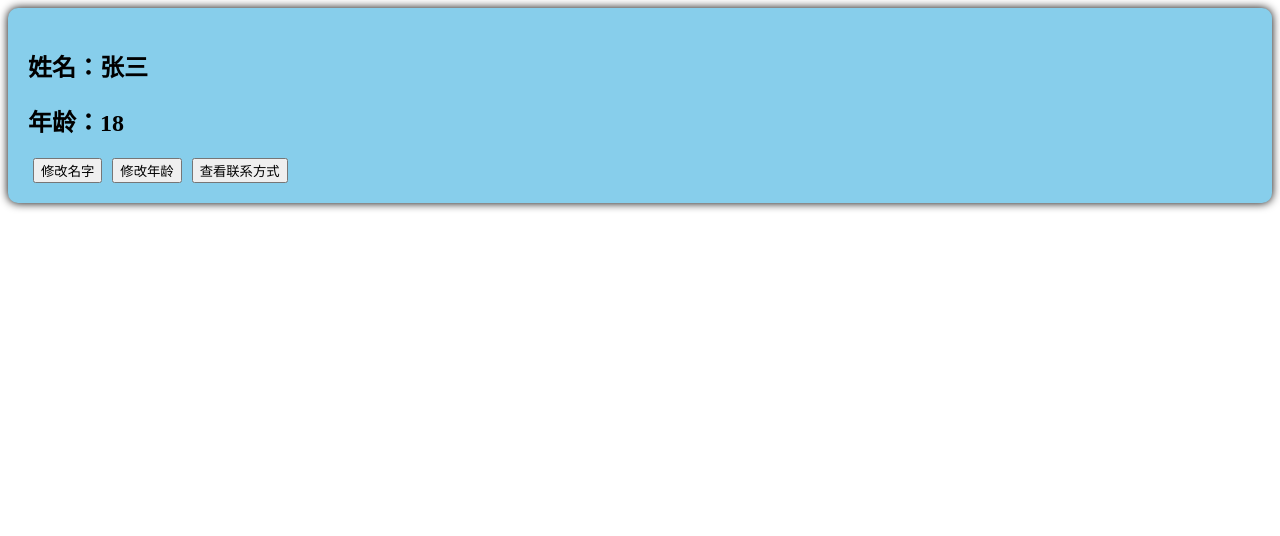
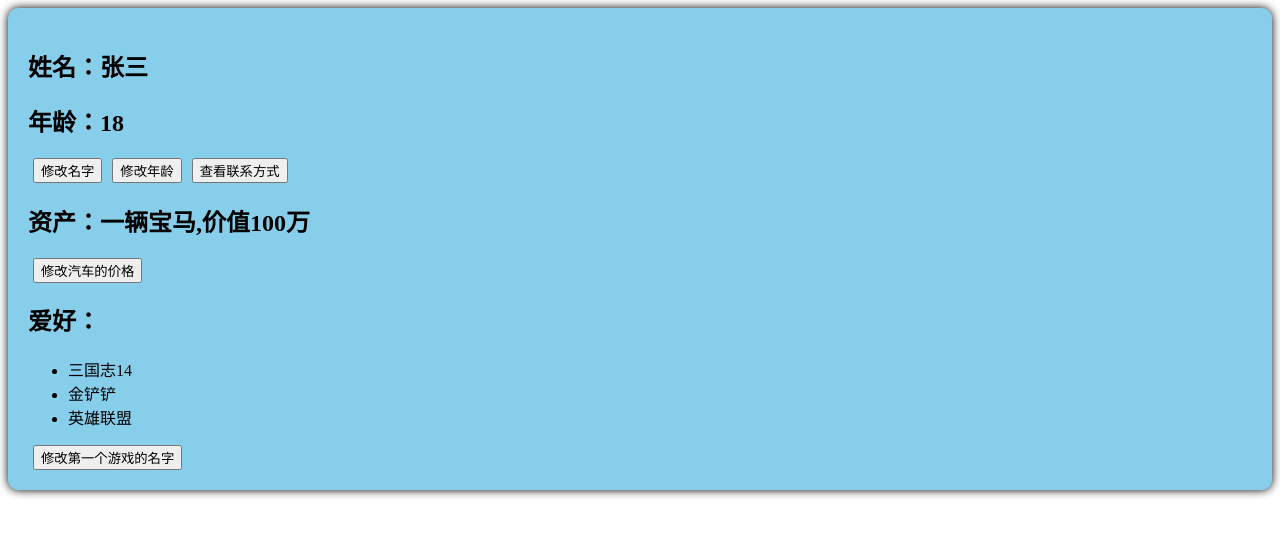
Before and after one commit to iamliyulong/vue3_test, a Vue app: page / in a window 1280 px wide. Shown: the top 536 px of the page. Built offline with nearby package versions, Linux system fonts and the light colour scheme.

Commit message:
reactive创建对象类型的响应数据

```diff
--- a/src/components/Person.vue
+++ b/src/components/Person.vue
@@ -5,15 +5,31 @@
     <button @click="changeName">修改名字</button>
     <button @click="changeAge">修改年龄</button>
     <button @click="showTel">查看联系方式</button>
+    <br>
+    <h2>资产：一辆{{car.brand}},价值{{car.price}}万</h2>
+    <button @click="chagePrice">修改汽车的价格</button>
+    <br>
+    <h2>爱好：</h2>
+    <ul>
+      <li v-for="g in games" :key="g.id">{{g.name}}</li>
+    </ul>
+    <button @click="changeFirstGame">修改第一个游戏的名字</button>
   </div>
 </template>
 
 <script lang="ts" setup name="Person">
   import { ref } from 'vue';
+  import { reactive } from 'vue';
 
   let name = ref('张三')
   let age = ref(18)
   let tel = '13888888888'
+  let car = reactive({brand:'宝马',price:100})
+  let games = reactive([
+    {id:'li01',name:'三国志14'},
+    {id:'li02',name:'金铲铲'},
+    {id:'li03',name:'英雄联盟'}
+  ])
 
   // 方法
   function changeName() {
@@ -26,6 +42,12 @@
   }
   function showTel() {
     alert(tel)
+  }
+  function chagePrice(){
+    car.price += 10
+  }
+  function changeFirstGame(){
+    games[0].name = '御龙在天'
   }
 </script>
 
```
